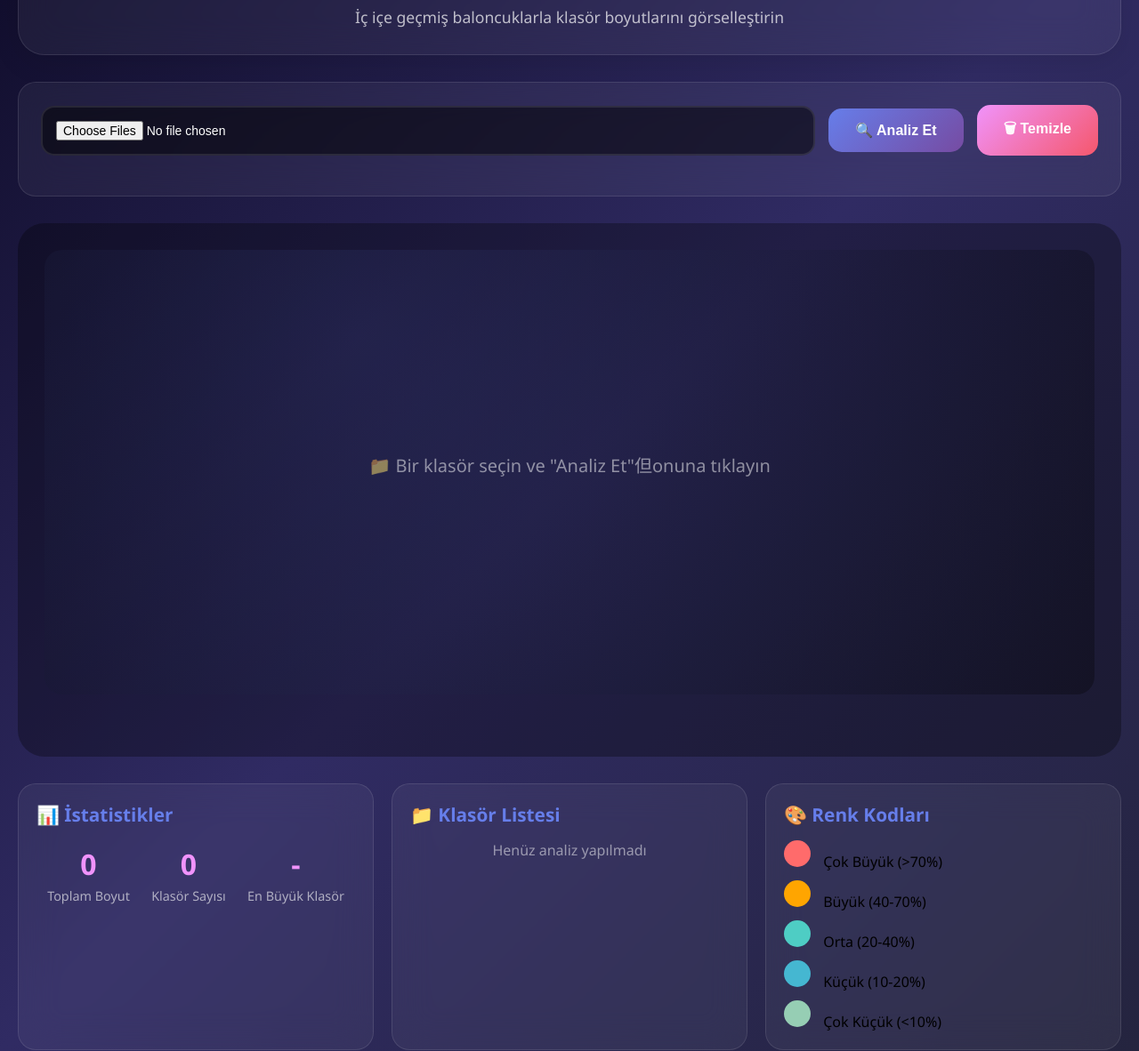
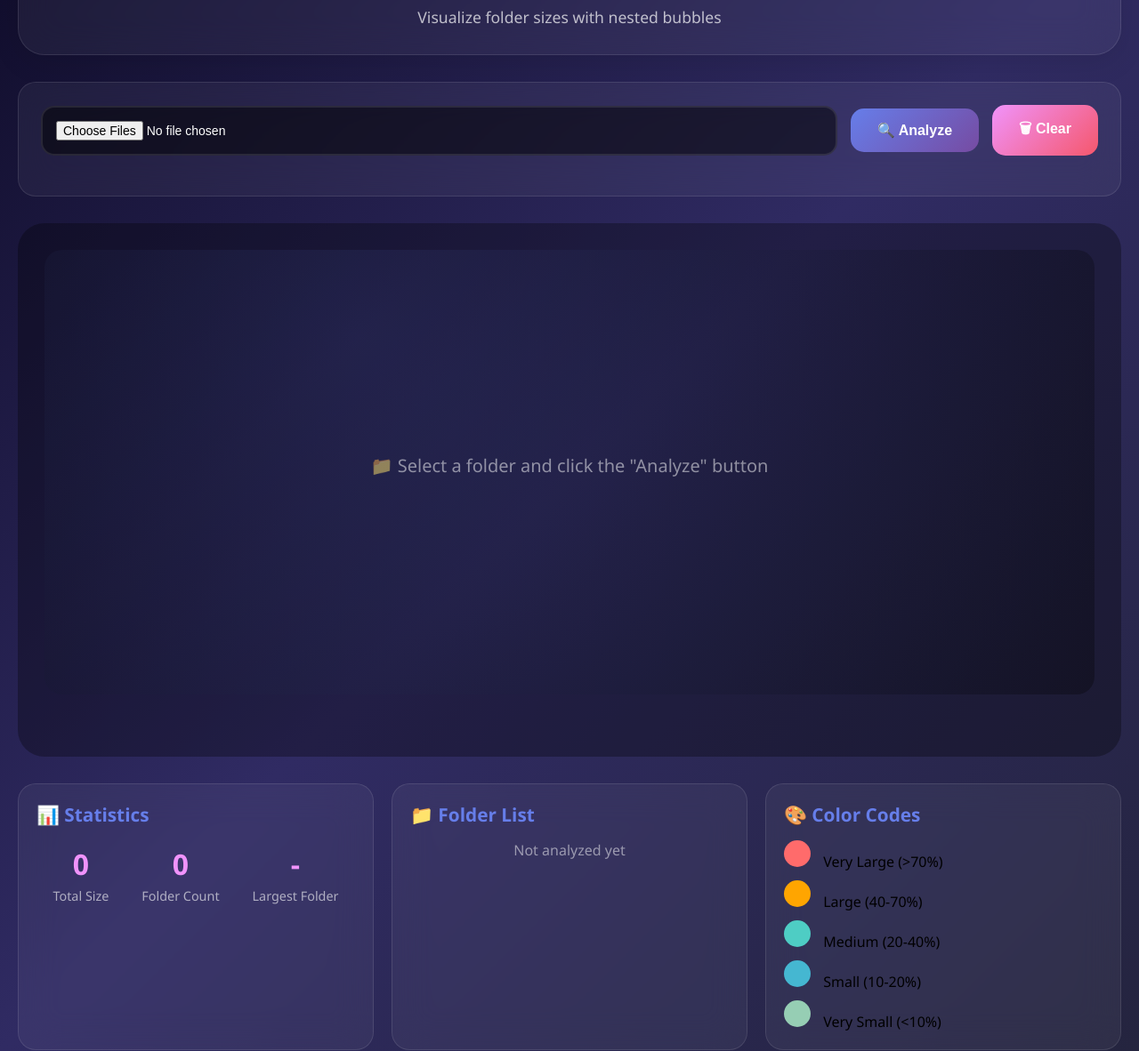
Before and after one commit to beraterkek121122/Find-out-the-size-of-your-folders-and-files., a plain HTML site: page index.html in a window 1280 px wide. Shown: the part 119-1301 px from the top of the page at 89% size. Drawn offline with Linux system fonts and the light colour scheme.

Commit message:
Translate text from Turkish to English in index.html

```diff
--- a/index.html
+++ b/index.html
@@ -1,5 +1,5 @@
 <!DOCTYPE html>
-<html lang="tr">
+<html lang="en">
 <head>
     <meta charset="UTF-8">
     <meta name="viewport" content="width=device-width, initial-scale=1.0">
@@ -18,14 +18,12 @@
             overflow-x: hidden;
         }
 
-        /* Ana container */
         .app-container {
             max-width: 1600px;
             margin: 0 auto;
             padding: 20px;
         }
 
-        /* Başlık */
         .header {
             text-align: center;
             padding: 30px;
@@ -51,7 +49,6 @@
             font-size: 1.1em;
         }
 
-        /* Kontrol paneli */
         .control-panel {
             background: rgba(255, 255, 255, 0.05);
             backdrop-filter: blur(20px);
@@ -111,7 +108,6 @@
             background: linear-gradient(135deg, #f093fb 0%, #f5576c 100%);
         }
 
-        /* Progress bar */
         .progress-container {
             margin-top: 20px;
             display: none;
@@ -163,7 +159,6 @@
             font-size: 14px;
         }
 
-        /* Bubble canvas */
         .bubble-container {
             background: rgba(0, 0, 0, 0.3);
             border-radius: 30px;
@@ -182,7 +177,6 @@
             cursor: pointer;
         }
 
-        /* Info panel */
         .info-panel {
             display: grid;
             grid-template-columns: repeat(auto-fit, minmax(300px, 1fr));
@@ -261,7 +255,6 @@
             float: right;
         }
 
-        /* Animations */
         @keyframes float {
             0%, 100% { transform: translateY(0px); }
             50% { transform: translateY(-20px); }
@@ -272,7 +265,6 @@
             50% { transform: scale(1.05); opacity: 1; }
         }
 
-        /* Scrollbar */
         ::-webkit-scrollbar {
             width: 10px;
         }
@@ -287,7 +279,6 @@
             border-radius: 10px;
         }
 
-        /* Responsive */
         @media (max-width: 768px) {
             .app-container {
                 padding: 10px;
@@ -308,21 +299,21 @@
     <div class="app-container">
         <div class="header">
             <h1>🎈 Folder Bubble Visualizer Pro</h1>
-            <p>İç içe geçmiş baloncuklarla klasör boyutlarını görselleştirin</p>
+            <p>Visualize folder sizes with nested bubbles</p>
         </div>
 
         <div class="control-panel">
             <div class="folder-select-area">
                 <input type="file" id="folderInput" class="folder-input" webkitdirectory directory multiple>
-                <button class="btn" onclick="analyzeFolders()">🔍 Analiz Et</button>
-                <button class="btn btn-secondary" onclick="clearAll()">🗑 Temizle</button>
+                <button class="btn" onclick="analyzeFolders()">🔍 Analyze</button>
+                <button class="btn btn-secondary" onclick="clearAll()">🗑 Clear</button>
             </div>
 
             <div class="progress-container" id="progressContainer">
                 <div class="progress-bar">
                     <div class="progress-fill" id="progressFill">0%</div>
                 </div>
-                <div class="status-text" id="statusText">Hazır...</div>
+                <div class="status-text" id="statusText">Ready...</div>
             </div>
         </div>
 
@@ -332,40 +323,40 @@
 
         <div class="info-panel">
             <div class="info-card">
-                <h3>📊 İstatistikler</h3>
+                <h3>📊 Statistics</h3>
                 <div class="stats">
                     <div class="stat-item">
                         <div class="stat-value" id="totalSize">0</div>
-                        <div class="stat-label">Toplam Boyut</div>
+                        <div class="stat-label">Total Size</div>
                     </div>
                     <div class="stat-item">
                         <div class="stat-value" id="folderCount">0</div>
-                        <div class="stat-label">Klasör Sayısı</div>
+                        <div class="stat-label">Folder Count</div>
                     </div>
                     <div class="stat-item">
                         <div class="stat-value" id="largestFolder">-</div>
-                        <div class="stat-label">En Büyük Klasör</div>
+                        <div class="stat-label">Largest Folder</div>
                     </div>
                 </div>
             </div>
 
             <div class="info-card">
-                <h3>📁 Klasör Listesi</h3>
+                <h3>📁 Folder List</h3>
                 <div class="folder-list" id="folderList">
                     <div style="text-align: center; color: rgba(255,255,255,0.5);">
-                        Henüz analiz yapılmadı
+                        Not analyzed yet
                     </div>
                 </div>
             </div>
 
             <div class="info-card">
-                <h3>🎨 Renk Kodları</h3>
+                <h3>🎨 Color Codes</h3>
                 <div style="display: flex; flex-direction: column; gap: 10px;">
-                    <div><span style="display: inline-block; width: 30px; height: 30px; background: #ff6b6b; border-radius: 50%; margin-right: 10px;"></span> Çok Büyük (>70%)</div>
-                    <div><span style="display: inline-block; width: 30px; height: 30px; background: #ffa500; border-radius: 50%; margin-right: 10px;"></span> Büyük (40-70%)</div>
-                    <div><span style="display: inline-block; width: 30px; height: 30px; background: #4ecdc4; border-radius: 50%; margin-right: 10px;"></span> Orta (20-40%)</div>
-                    <div><span style="display: inline-block; width: 30px; height: 30px; background: #45b7d1; border-radius: 50%; margin-right: 10px;"></span> Küçük (10-20%)</div>
-                    <div><span style="display: inline-block; width: 30px; height: 30px; background: #96ceb4; border-radius: 50%; margin-right: 10px;"></span> Çok Küçük (<10%)</div>
+                    <div><span style="display: inline-block; width: 30px; height: 30px; background: #ff6b6b; border-radius: 50%; margin-right: 10px;"></span> Very Large (>70%)</div>
+                    <div><span style="display: inline-block; width: 30px; height: 30px; background: #ffa500; border-radius: 50%; margin-right: 10px;"></span> Large (40-70%)</div>
+                    <div><span style="display: inline-block; width: 30px; height: 30px; background: #4ecdc4; border-radius: 50%; margin-right: 10px;"></span> Medium (20-40%)</div>
+                    <div><span style="display: inline-block; width: 30px; height: 30px; background: #45b7d1; border-radius: 50%; margin-right: 10px;"></span> Small (10-20%)</div>
+                    <div><span style="display: inline-block; width: 30px; height: 30px; background: #96ceb4; border-radius: 50%; margin-right: 10px;"></span> Very Small (<10%)</div>
                 </div>
             </div>
         </div>
@@ -378,7 +369,6 @@
         let ctx = canvas.getContext('2d');
         let bubbles = [];
 
-        // Canvas boyutlandırma
         function resizeCanvas() {
             const container = canvas.parentElement;
             canvas.width = container.clientWidth - 60;
@@ -391,7 +381,6 @@
             drawBubbles();
         });
 
-        // Dosya seçimi
         document.getElementById('folderInput').addEventListener('change', function(e) {
             const files = Array.from(e.target.files);
             if (files.length > 0) {
@@ -400,7 +389,6 @@
             }
         });
 
-        // Klasör boyutlarını hesapla
         async function getFolderSizes(files) {
             if (files.length === 0) return [];
 
@@ -433,7 +421,6 @@
             return results.slice(0, 15);
         }
 
-        // Boyut formatlama
         function formatSize(bytes) {
             if (bytes === 0) return '0 B';
             const sizes = ['B', 'KB', 'MB', 'GB', 'TB'];
@@ -441,7 +428,6 @@
             return (bytes / Math.pow(1024, i)).toFixed(1) + ' ' + sizes[i];
         }
 
-        // Renk oluştur (gradient)
         function getGradientColor(ratio, x, y, radius) {
             let gradient = ctx.createRadialGradient(x, y, radius * 0.2, x, y, radius);
 
@@ -470,26 +456,21 @@
             return gradient;
         }
 
-        // Baloncuk çiz
         function drawBubble(x, y, radius, color, name, size, isChild = false) {
-            // Blur efekti için shadow
             ctx.shadowBlur = 20;
             ctx.shadowColor = 'rgba(0, 0, 0, 0.5)';
 
-            // Ana baloncuk
             ctx.beginPath();
             ctx.arc(x, y, radius, 0, Math.PI * 2);
             ctx.fillStyle = color;
             ctx.fill();
 
-            // Parlama efekti
             ctx.shadowBlur = 10;
             ctx.beginPath();
             ctx.arc(x - radius * 0.3, y - radius * 0.3, radius * 0.2, 0, Math.PI * 2);
             ctx.fillStyle = 'rgba(255, 255, 255, 0.4)';
             ctx.fill();
 
-            // Kenarlık
             ctx.shadowBlur = 0;
             ctx.beginPath();
             ctx.arc(x, y, radius, 0, Math.PI * 2);
@@ -497,7 +478,6 @@
             ctx.lineWidth = 2;
             ctx.stroke();
 
-            // İç içe baloncuklar için alt baloncuklar
             if (!isChild && radius > 40) {
                 const childRadius = radius * 0.4;
                 const angle = Date.now() / 1000;
@@ -512,7 +492,6 @@
                 ctx.restore();
             }
 
-            // Metin (sadece büyük baloncuklara)
             if (radius > 35) {
                 ctx.font = `${Math.max(12, radius * 0.15)}px "Segoe UI"`;
                 ctx.fillStyle = 'white';
@@ -535,7 +514,6 @@
             }
         }
 
-        // Tüm baloncukları çiz
         function drawBubbles() {
             if (!ctx || bubbles.length === 0) {
                 if (bubbles.length === 0) {
@@ -543,7 +521,7 @@
                     ctx.font = '20px "Segoe UI"';
                     ctx.fillStyle = 'rgba(255, 255, 255, 0.5)';
                     ctx.textAlign = 'center';
-                    ctx.fillText('📁 Bir klasör seçin ve "Analiz Et"但onuna tıklayın',
+                    ctx.fillText('📁 Select a folder and click the "Analyze" button',
                                 canvas.width / 2, canvas.height / 2);
                 }
                 return;
@@ -551,14 +529,12 @@
 
             ctx.clearRect(0, 0, canvas.width, canvas.height);
 
-            // Arka plan gradient
             const gradient = ctx.createLinearGradient(0, 0, canvas.width, canvas.height);
             gradient.addColorStop(0, 'rgba(102, 126, 234, 0.1)');
             gradient.addColorStop(1, 'rgba(118, 75, 162, 0.1)');
             ctx.fillStyle = gradient;
             ctx.fillRect(0, 0, canvas.width, canvas.height);
 
-            // Baloncukları çiz (büyükten küçüğe)
             const sortedBubbles = [...bubbles].sort((a, b) => b.radius - a.radius);
 
             for (const bubble of sortedBubbles) {
@@ -568,7 +544,6 @@
             }
         }
 
-        // Baloncuk pozisyonlarını hesapla (force-directed layout)
         function calculateBubblePositions(folders, maxSize) {
             const positions = [];
             const width = canvas.width;
@@ -584,17 +559,13 @@
                 const folder = folders[i];
                 const ratio = folder.size / maxSize;
 
-                // Ana baloncuk boyutu
                 const mainRadius = 40 + (ratio * 80);
 
-                // Pozisyon (spiral veya dairesel)
                 let x, y;
                 if (count <= 5) {
-                    // Az sayıda baloncuk için dairesel düzen
                     x = centerX + Math.cos(angle) * radius;
                     y = centerY + Math.sin(angle) * radius;
                 } else {
-                    // Çok sayıda baloncuk için spiral düzen
                     const t = i / count;
                     const r = radius * t;
                     const a = angle * 2;
@@ -615,25 +586,22 @@
             return positions;
         }
 
-        // Ana analiz fonksiyonu
         async function analyzeFolders() {
             const files = Array.from(document.getElementById('folderInput').files);
 
             if (files.length === 0) {
-                alert('Lütfen önce bir klasör seçin!');
+                alert('Please select a folder first!');
                 return;
             }
 
-            // Progress bar'ı göster
             const progressContainer = document.getElementById('progressContainer');
             const progressFill = document.getElementById('progressFill');
             const statusText = document.getElementById('statusText');
 
             progressContainer.style.display = 'block';
             progressFill.style.width = '0%';
-            statusText.innerHTML = '📊 Klasörler analiz ediliyor...';
+            statusText.innerHTML = '📊 Analyzing folders...';
 
-            // Progress animasyonu
             let progress = 0;
             const interval = setInterval(() => {
                 progress += 5;
@@ -644,16 +612,15 @@
             }, 100);
 
             try {
-                // Klasörleri analiz et
                 const folders = await getFolderSizes(files);
 
                 clearInterval(interval);
                 progressFill.style.width = '100%';
                 progressFill.innerHTML = '100%';
-                statusText.innerHTML = '✅ Analiz tamamlandı! Baloncuklar oluşturuluyor...';
+                statusText.innerHTML = '✅ Analysis complete! Generating bubbles...';
 
                 if (folders.length === 0) {
-                    statusText.innerHTML = '⚠️ Alt klasör bulunamadı!';
+                    statusText.innerHTML = '⚠️ No subfolders found!';
                     return;
                 }
 
@@ -661,12 +628,10 @@
                 const maxSize = folders[0].size;
                 const totalSize = folders.reduce((sum, f) => sum + f.size, 0);
 
-                // İstatistikleri güncelle
                 document.getElementById('totalSize').innerHTML = formatSize(totalSize);
                 document.getElementById('folderCount').innerHTML = folders.length;
                 document.getElementById('largestFolder').innerHTML = folders[0].name;
 
-                // Klasör listesini güncelle
                 const folderListDiv = document.getElementById('folderList');
                 folderListDiv.innerHTML = '';
                 folders.forEach((folder, index) => {
@@ -677,24 +642,23 @@
                         <div class="folder-name">${folder.name}</div>
                         <div class="folder-size">${formatSize(folder.size)}</div>
                         <div style="font-size: 0.8em; color: rgba(255,255,255,0.5);">
-                            📄 ${folder.fileCount} dosya
+                            📄 ${folder.fileCount} files
                         </div>
                     `;
                     folderListDiv.appendChild(item);
                 });
 
-                // Baloncuk pozisyonlarını hesapla
                 resizeCanvas();
                 setTimeout(() => {
                     bubbles = calculateBubblePositions(folders, maxSize);
                     drawBubbles();
                     startAnimation();
-                    statusText.innerHTML = '✅ Hazır! Baloncukların üzerine tıklayın.';
+                    statusText.innerHTML = '✅ Ready! Click bubbles for details.';
                 }, 500);
 
             } catch (error) {
-                console.error('Hata:', error);
-                statusText.innerHTML = '❌ Hata oluştu: ' + error.message;
+                console.error('Error:', error);
+                statusText.innerHTML = '❌ Error occurred: ' + error.message;
             } finally {
                 setTimeout(() => {
                     progressContainer.style.display = 'none';
@@ -702,30 +666,25 @@
             }
         }
 
-        // Baloncuk highlight
         function highlightFolder(folderName) {
             const bubble = bubbles.find(b => b.name === folderName);
             if (bubble) {
-                // Highlight efekti
                 ctx.save();
                 ctx.shadowBlur = 30;
                 ctx.shadowColor = 'gold';
                 drawBubble(bubble.x, bubble.y, bubble.radius + 10, 'gold', bubble.name, bubble.size);
                 ctx.restore();
 
-                // 2 saniye sonra normal haline dön
                 setTimeout(() => drawBubbles(), 2000);
             }
         }
 
-        // Baloncuk animasyonu
         function startAnimation() {
             if (animationId) cancelAnimationFrame(animationId);
 
             let time = 0;
             function animate() {
                 time += 0.02;
-                // Baloncukların hafifçe hareket etmesi
                 bubbles.forEach((bubble, index) => {
                     const offsetX = Math.sin(time + index) * 5;
                     const offsetY = Math.cos(time * 0.7 + index) * 5;
@@ -742,7 +701,6 @@
             animate();
         }
 
-        // Temizle
         function clearAll() {
             folderData = [];
             bubbles = [];
@@ -752,17 +710,16 @@
             document.getElementById('totalSize').innerHTML = '0';
             document.getElementById('folderCount').innerHTML = '0';
             document.getElementById('largestFolder').innerHTML = '-';
-            document.getElementById('folderList').innerHTML = '<div style="text-align: center; color: rgba(255,255,255,0.5);">Henüz analiz yapılmadı</div>';
-            document.getElementById('statusText').innerHTML = 'Hazır...';
+            document.getElementById('folderList').innerHTML = '<div style="text-align: center; color: rgba(255,255,255,0.5);">Not analyzed yet</div>';
+            document.getElementById('statusText').innerHTML = 'Ready...';
 
             ctx.font = '20px "Segoe UI"';
             ctx.fillStyle = 'rgba(255, 255, 255, 0.5)';
             ctx.textAlign = 'center';
-            ctx.fillText('📁 Bir klasör seçin ve "Analiz Et"但onuna tıklayın',
+            ctx.fillText('📁 Select a folder and click the "Analyze" button',
                         canvas.width / 2, canvas.height / 2);
         }
 
-        // Canvas tıklama olayı
         canvas.addEventListener('click', (e) => {
             const rect = canvas.getBoundingClientRect();
             const scaleX = canvas.width / rect.width;
@@ -770,21 +727,19 @@
             const mouseX = (e.clientX - rect.left) * scaleX;
             const mouseY = (e.clientY - rect.top) * scaleY;
 
-            // Tıklanan baloncuğu bul
             for (const bubble of bubbles) {
                 const dx = mouseX - bubble.x;
                 const dy = mouseY - bubble.y;
                 const distance = Math.sqrt(dx * dx + dy * dy);
 
                 if (distance <= bubble.radius) {
-                    alert(`📁 ${bubble.name}\n💾 Boyut: ${formatSize(bubble.size)}\n📄 Dosya sayısı: ${bubble.fileCount || '?'}`);
+                    alert(`📁 ${bubble.name}\n💾 Size: ${formatSize(bubble.size)}\n📄 File count: ${bubble.fileCount || '?'}`);
                     highlightFolder(bubble.name);
                     break;
                 }
             }
         });
 
-        // Başlangıç
         resizeCanvas();
         clearAll();
     </script>
```
